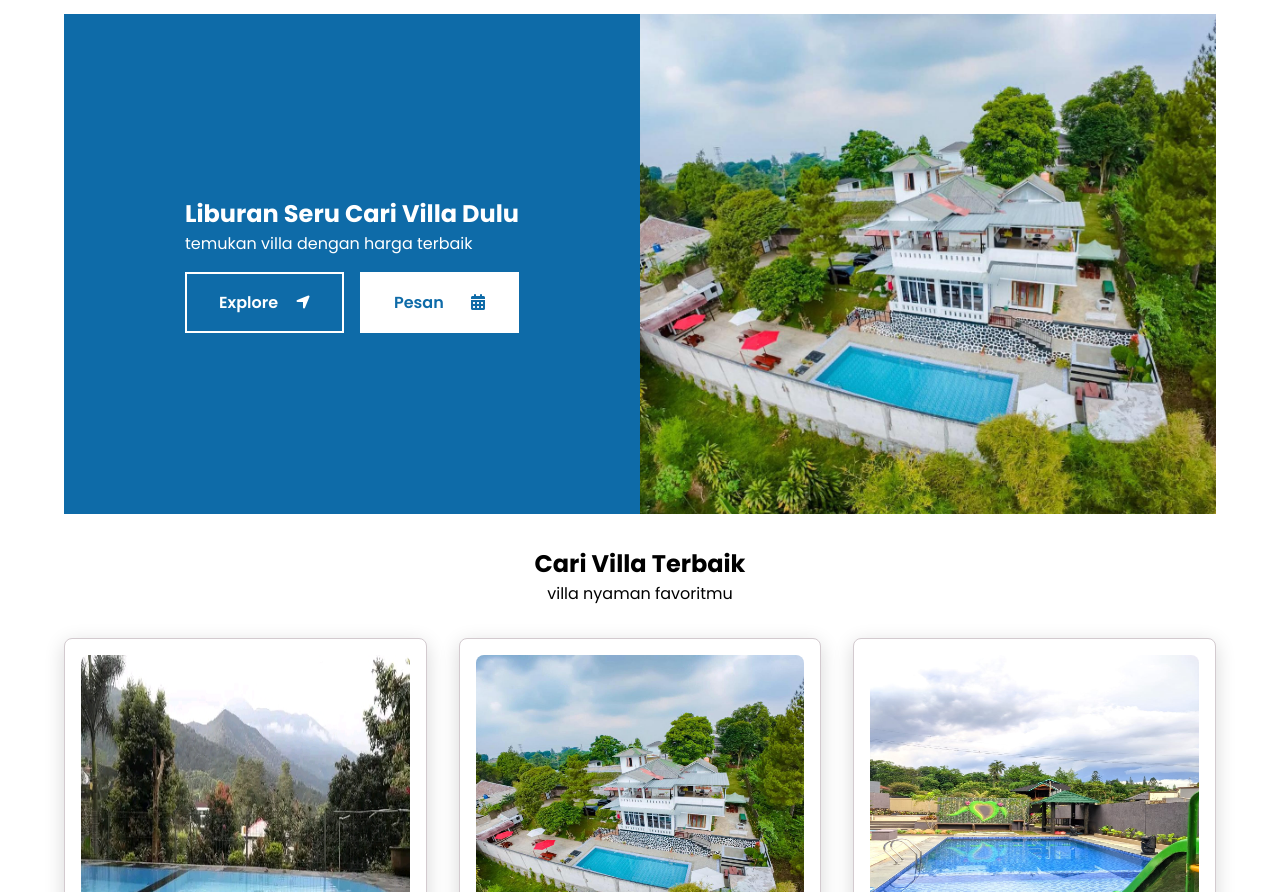
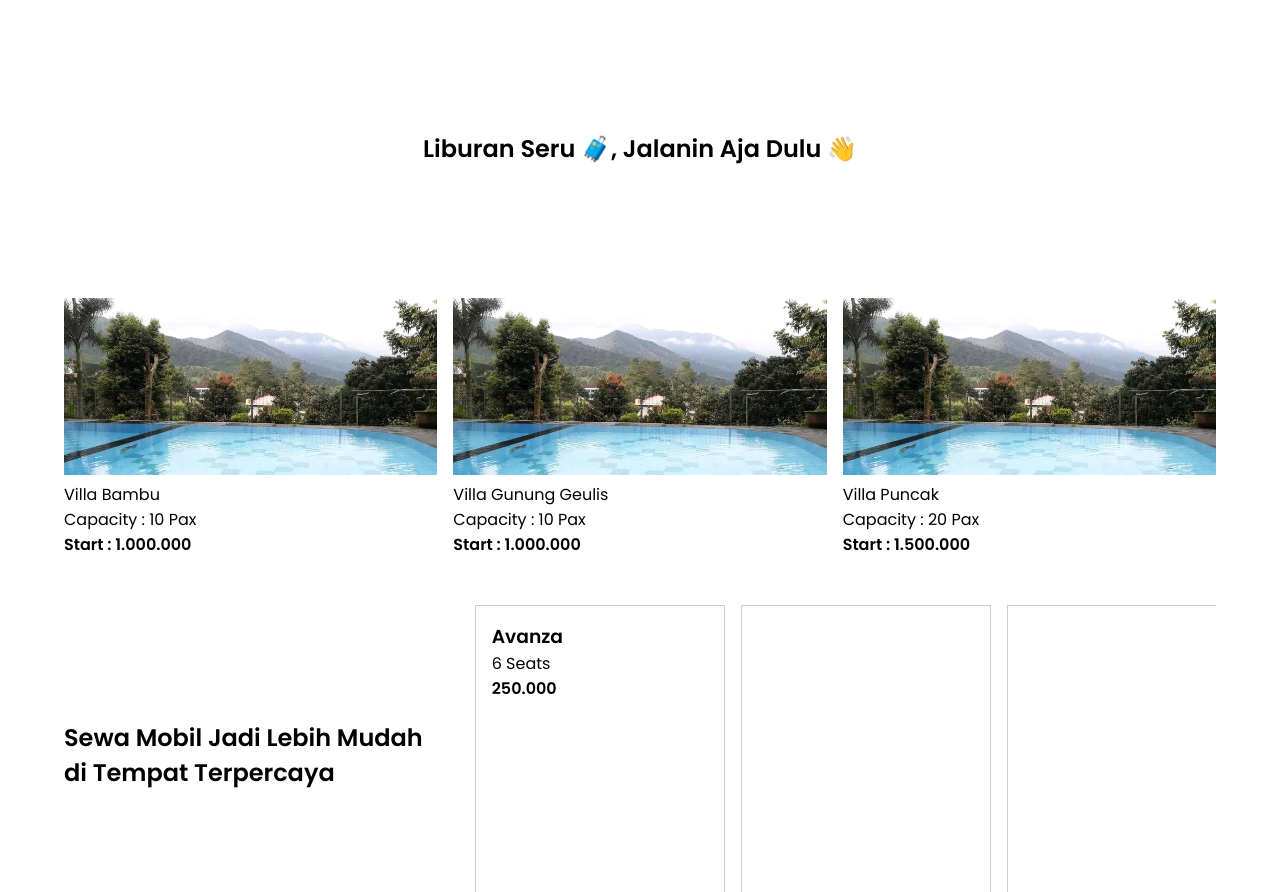
Before and after one commit to uiuxkimabe/project-villa, a plain HTML site: page index.html in a window 1280 px wide. Shown: the part 60-952 px from the top of the page. Drawn offline with Linux system fonts and the light colour scheme.

Commit message:
ubah sebagian besar dengan code yang best practice

```diff
--- a/index.html
+++ b/index.html
@@ -46,46 +46,50 @@
 <!-- End Nav -->
 <!-- Hero -->
 <section id="hero">
-<div class="container">
-<div class="row d-flex">
-    <div class="col d-flex">
-        <div class="heroText">
-            <h2>Liburan Seru Cari Villa Dulu</h2>
-            <p>temukan villa dengan harga terbaik</p>
-            <figcaption class="d-grid">
-                <a href="#" class="d-flex">
-                    <p>Explore</p>
-                    <i class="fa-solid fa-location-arrow"></i>
-                </a>
-                <a href="#" class="d-flex mainBtn">
-                    <p>Pesan</p>
-                    <i class="fa-solid fa-calendar-days"></i>
-                </a>
-            </figcaption>
-        </div>
+    <div class="container d-flex">
+        <h2>Liburan Seru 🧳, Jalanin Aja Dulu 👋</h2>
     </div>
-    <div class="col imgPreview"></div>
-</div>
-</div>
 </section>
 <!-- End Hero -->
 <!-- Card Villa -->
-<section id="cardVilla">
-<div class="container">
-<figcaption class="cardText">
-    <h2>Cari Villa Terbaik</h2>
-    <p>villa nyaman favoritmu</p>
-</figcaption>
-<div class="filter">
-    <button>Semua</button>
-    <button>Ramah Kantong</button>
-    <button>Super Nyaman</button>
-    <button>Glamping</button>
-</div>
-<div class="row d-grid">
-
-</div>
-</div>
+<section id="villa">
+    <div class="container">
+        <div class="row d-grid">
+            <div class="card">
+                <img src="./src/img/villa-bambu/1.jpg" alt="Nyari Villa Bambu">
+                <div class="card-title"></div>
+                <div class="card-price d-flex">
+                    <figcaption>
+                        <p class="type"></p>
+                        <p class="pax"></p>
+                        <h4 class="rate"></h4>
+                    </figcaption>
+                </div>
+            </div>
+            <div class="card">
+                <img src="./src/img/villa-bambu/1.jpg" alt="Nyari Villa Bambu">
+                <div class="card-title"></div>
+                <div class="card-price d-flex">
+                    <figcaption>
+                        <p class="type"></p>
+                        <p class="pax"></p>
+                        <h4 class="rate"></h4>
+                    </figcaption>
+                </div>
+            </div>
+            <div class="card">
+                <img src="./src/img/villa-bambu/1.jpg" alt="Nyari Villa Bambu">
+                <div class="card-title"></div>
+                <div class="card-price d-flex">
+                    <figcaption>
+                        <p class="type"></p>
+                        <p class="pax"></p>
+                        <h4 class="rate"></h4>
+                    </figcaption>
+                </div>
+            </div>
+        </div>
+    </div>
 </section>
 <!-- End Card Villa -->
 <!-- Rental Car -->
@@ -98,7 +102,13 @@
                 </figcaption>
             </div>
             <div class="col rental__card d-flex">
-                <div class="car-card"></div>
+                <div class="car-card">
+                    <figcaption>
+                        <h3>Avanza</h3>
+                        <p>6 Seats</p>
+                        <h4>250.000</h4>
+                    </figcaption>
+                </div>
                 <div class="car-card"></div>
                 <div class="car-card"></div>
                 <div class="car-card"></div>
--- a/src/js/index.js
+++ b/src/js/index.js
@@ -21,45 +21,70 @@ window.addEventListener('scroll',()=> {
     }
 })
 
-// Display Villa
-class CardVilla {
-    constructor(villaName, pathFolder, priceWd, priceWe) {
-        this.villa = villaName;
-        this.path = pathFolder;
-        this.extentionImg = ['jpg', 'png', 'jpeg']
-        this.priceWd = priceWd;
-        this.priceWe = priceWe;
+// List Villa
+const listVilla = [
+    {
+        namaVilla: "Villa Bambu",
+        type: "Reguler",
+        pax: 10,
+        link: "villa-bambu.html"
+    },
+    {
+        namaVilla: "Villa Gunung Geulis",
+        type: "Reguler",
+        pax: 10,
+        link: "villa-gunung-geulis.html"
+    },
+    {
+        namaVilla: "Villa Puncak",
+        type: "Medium",
+        pax: 20,
+        link: "villa-puncak.html"
+    },
+    {
+        namaVilla: "Villa Puri Indah",
+        type: "VIP",
+        pax: 30,
+        link: "villa-puri-indah.html"
     }
-    // Function Display Villa
-    displayVilla() {
-        const parentCard = document.querySelector('#cardVilla .row')
-        const createCard = document.createElement('a')
-        const priceHighlight = `${this.priceWd.toLocaleString('id-ID')} \- ${this.priceWe.toLocaleString('id-ID')} / Malam`
-        createCard.classList.add('card')
-        createCard.setAttribute('href', `${this.path}.html`)
-        createCard.setAttribute('target', '_blank')
-        createCard.innerHTML = `
-            <div class="card-header">
-                <img src="./src/img/${this.path}/1.${this.extentionImg[0]||this.extentionImg[1]||this.extentionImg[2]}" alt="${this.path}">
-            </div>
-            <div class="card-body">
-                <h3>${this.villa}</h3>
-                <p>Rp. ${priceHighlight}</p>
-            </div>
-        `
-        parentCard.appendChild(createCard)
+]
+
+const cardTitle = document.querySelectorAll('.card-title')
+const type = document.querySelectorAll('.type')
+const pax = document.querySelectorAll('.pax')
+const rate = document.querySelectorAll('.rate')
+
+class Villa {
+    constructor(villaName, type, minimumPax) {
+        this.name = villaName;
+        this.type = type;
+        this.pax = minimumPax;
+        this.rate = 0;
+    }
+
+    cardDetail(param) {
+        cardTitle[param].innerHTML = this.name;
+        pax[param].innerHTML = `Capacity : ${this.pax} Pax`;
+        const linkElement = document.createElement('a')
+        const textLinkElement = document.createTextNode('Details')
+    }
+
+    price(param) {
+        if (this.type == "Reguler") {
+            this.rate = 1000000
+            rate[param].innerHTML = `Start : ${this.rate.toLocaleString('id-ID')}`;
+        } else if (this.type == "Medium") {
+            this.rate = 1500000
+            rate[param].innerHTML = `Start : ${this.rate.toLocaleString('id-ID')}`;
+        } else {
+            this.rate = 2000000
+            rate[param].innerHTML = `Start : ${this.rate.toLocaleString('id-ID')}`;
+        }
     }
 }
 
-// Villa Bambu
-const villaBambu = new CardVilla('Villa Bambu', 'villa-bambu', 2500000,3000000)
-villaBambu.displayVilla()
-// Villa gunung geulis
-const villaGunungGelis = new CardVilla('Villa Gunung Geulis', 'villa-gunung-gelis', 1500000,3000000)
-villaGunungGelis.displayVilla()
-// Villa Puncak
-const villaPuncak = new CardVilla('Villa Puncak', 'villa-puncak', 2000000,2500000)
-villaPuncak.displayVilla()
-// Villa Puri Indah
-const villaPuriIndah = new CardVilla('Villa Puri Indah', 'villa-puri-indah', 1500000,2000000)
-villaPuriIndah.displayVilla()
+listVilla.forEach((data,index) => {
+    const villas = new Villa(data.namaVilla, data.type, data.pax);
+    villas.cardDetail(index);
+    villas.price(index);
+});
--- a/src/style/global.css
+++ b/src/style/global.css
@@ -31,6 +31,8 @@ body {
     --fw-5: 500; /* Bold */
 }
 
+h1,h2,h3,h4,h5,h6 {font-weight: var(--fw-6);}
+
 .container {
     margin: auto;
     width: 90%;
--- a/src/style/index.css
+++ b/src/style/index.css
@@ -58,107 +58,29 @@ nav .navbar a:hover {
 /* Hero */
 
 #hero {
-  height: 500px;
-  margin-top: 1em;
+  height: 300px;
+  text-align: center;
 }
 
-#hero .col {
-  flex: 0 0 50%;
+#hero .container {
   justify-content: center;
-  height: 100%;
-  background: var(--bice-blue);
-  color: var(--basic);
-}
-
-#hero .imgPreview {
-  background: url(../img/villa-gunung-gelis/1.jpg) no-repeat center center/cover;
-  height: 100%;
-}
-
-#hero figcaption {
-  grid-template-columns: repeat(auto-fit, minmax(150px, 1fr));
-  gap: 1em;
-}
-
-#hero figcaption a {
-  margin-top: 1em;
-  padding: 1em 2em;
-  width: 100%;
-  border: 2px solid var(--basic);
-  color: var(--basic);
-  font-weight: 600;
-}
-
-#hero a.mainBtn {
-  background: var(--basic);
-  color: var(--bice-blue);
 }
 
 /* End Hero */
 
 /* Card Villa */
 
-#cardVilla {
-  margin: 2em 0;
+#villa .card img {
+  width: 100%;
 }
 
-#cardVilla .cardText {
-  text-align: center;
-  margin: 1em 0;
+#villa .row {
+  grid-template-columns: repeat(auto-fit, minmax(300px, 1fr));
+  gap: 1em;
 }
 
-#cardVilla .filter {
-  display: none;
-}
-
-#cardVilla .filter button {
-  padding: .8em;
-  border: none;
-  border-bottom: 1px solid black;
-}
-
-#cardVilla .row {
-  grid-template-columns: repeat(auto-fit, minmax(300px, 1fr));
-  gap: 2em;
-  margin: 2em 0;
-}
-
-#cardVilla .card {
-  width: 100%;
-  background: var(--basic);
-  overflow: hidden;
-  border: .5px solid var(--grey);
-  padding: 1em;
-  border-radius: .5em;
-  transition: .5s;
-  box-shadow: 0 5px 20px rgba(0, 0, 0, 0.158);
-  cursor: pointer;
-  color: var(--dark);
-}
-
-#cardVilla .card:hover {
-  transform: scale(1.05);
-  box-shadow: 0 20px 40px rgba(0, 0, 0, 0.301);
-}
-
-#cardVilla .card img {
-  border-radius: .5em;
-  width: 100%;
-  height: 300px;
-}
-
-#cardVilla .card figcaption {
-  text-align: left;
-  font-size: .9rem;
-}
-
-#cardVilla .card figcaption:not(.villaName) {
-  color: grey;
-}
-
-#cardVilla .card figcaption .villaName, .villaPrice {
-  font-weight: 500;
-  color: var(--dark);
+#villa .card-price {
+  align-items: flex-start;
 }
 
 /* End Card Villa */
@@ -185,7 +107,7 @@ nav .navbar a:hover {
   gap: 1em;
   padding: 1em;
   overflow-x: scroll;
-  scroll-snap-align: left;
+  scroll-snap-align: start;
   scroll-snap-type: x mandatory;
 }
 
```
Also changed, not shown: src/js/room.js (added, +32 -0 lines), villa-bambu.html (+3 -0 lines).
